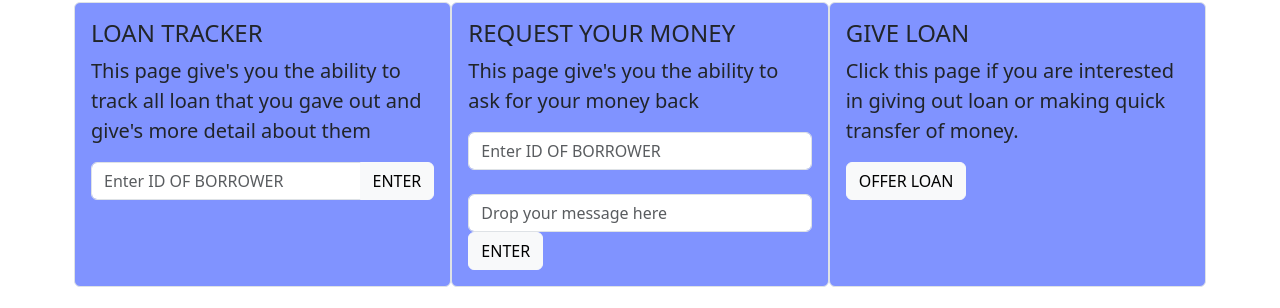
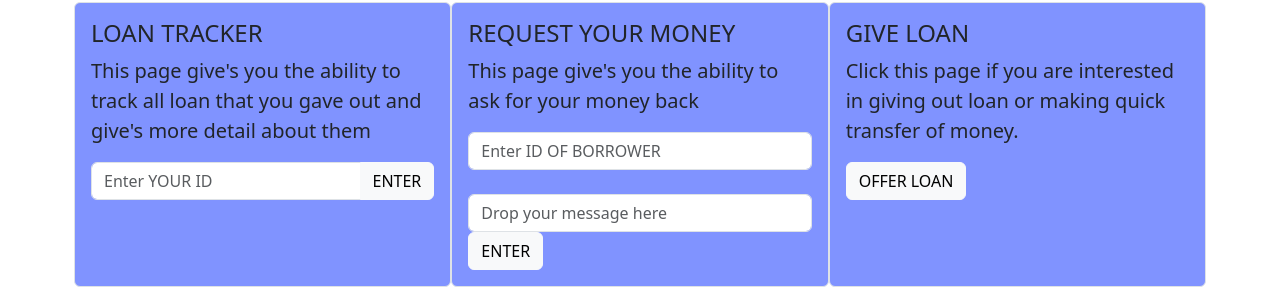
Before and after one commit to cyber-maphian/fcmbhackerthon, a Flask app: page /peer in a window 1280 px wide. Shown: the part 492-800 px from the top of the page. Run offline with Flask 3, Linux system fonts and the light colour scheme; some libraries are stand-ins or nearby versions.

Commit message:
peer2peer.html

```diff
--- a/templates/peer2peer.html
+++ b/templates/peer2peer.html
@@ -72,7 +72,7 @@
 					<p class="h4">LOAN TRACKER</p>
 					<p class="lead fw-light">This page give's you the ability to track all loan that you gave out and give's more detail about them</p>
 					<form class="input-group" action="/track" method="post">
-						<input type="text" name="id" class="form-control" placeholder="Enter ID OF BORROWER">
+						<input type="text" name="id" class="form-control" placeholder="Enter YOUR ID">
 						<button class="btn btn-light">ENTER</button>
 					</form>
 				</div>
```
